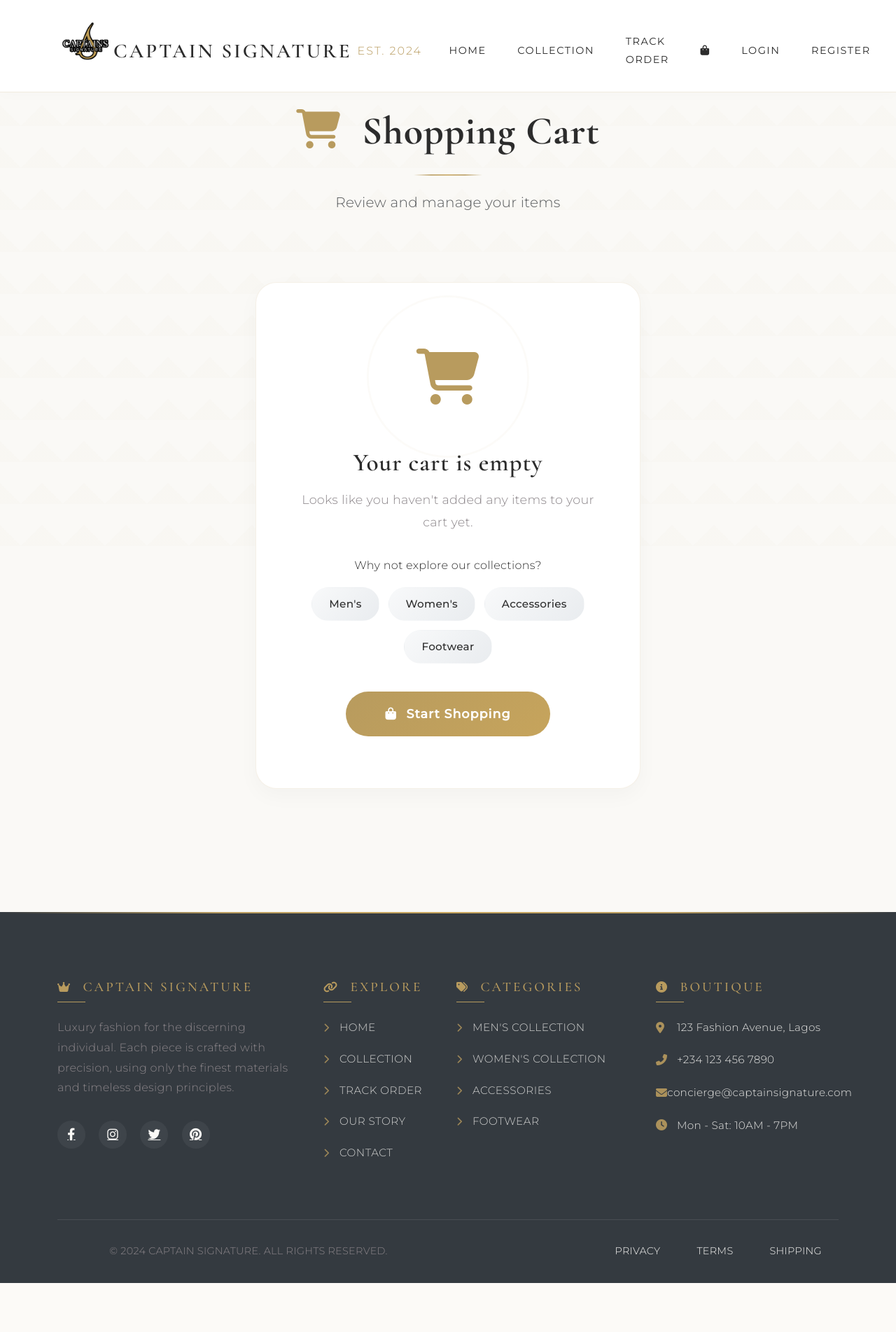
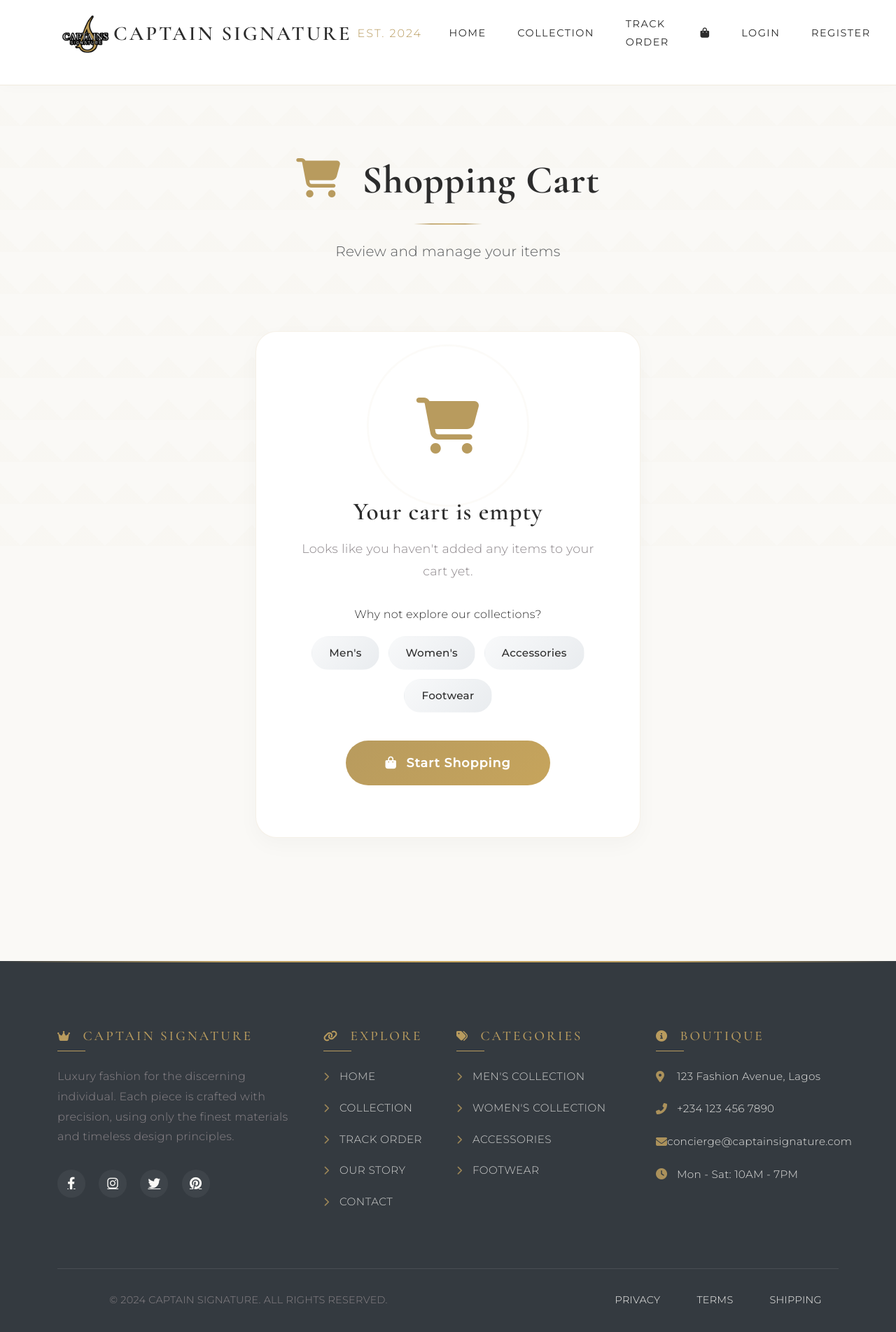
Before and after one commit to awwalu253-ctrl/captain-signature, a Flask app: page /cart in a window 1280 px wide. Shown: the whole page at 70% size. Before the commit the page ends 1833 px from the top, so only its background shows below. Run offline with Flask 3, Linux system fonts and the light colour scheme.

Commit message:
Body adjustment

```diff
--- a/templates/admin/settings.html
+++ b/templates/admin/settings.html
@@ -238,6 +238,10 @@
     --gold: #D4AF37;
     --light-gold: #F0E68C;
     --dark-gold: #B8860B;
+}
+
+body{
+    margin-top: 90px;
 }
 
 /* Gold Text */
--- a/templates/admin_orders.html
+++ b/templates/admin_orders.html
@@ -230,6 +230,10 @@
     --gray-700: #495057;
     --gray-800: #343a40;
     --gray-900: #212529;
+}
+
+body{
+    margin-top: 80px;
 }
 
 /* Main Container */
--- a/templates/admin_products.html
+++ b/templates/admin_products.html
@@ -147,6 +147,10 @@
 </div>
 
 <style>
+
+body{
+    margin-top: 55px;
+}
 /* Page Title */
 .page-title {
     font-family: 'Playfair Display', serif;
--- a/templates/base.html
+++ b/templates/base.html
@@ -119,6 +119,7 @@
             left: 0;
             right: 0;
             width: 100%;
+            margin-top: -40px;
             z-index: 1030;
             box-shadow: 0 2px 20px rgba(0, 0, 0, 0.02);
         }
@@ -586,6 +587,10 @@
                 overflow-y: auto;
             }
 
+            .navbar{
+
+            }
+
             .navbar-nav {
                 align-items: flex-start;
                 width: 100%;
@@ -811,7 +816,7 @@
     <!-- Fixed Navigation -->
     <nav class="navbar navbar-expand-lg" id="mainNav">
         <div class="container">
-            <img src="{{ url_for('static', filename='images/logo.png') }}" style=" width: 80px; margin-top: -30px;" alt="Captain Signature Logo">
+            <img class="logo" src="{{ url_for('static', filename='images/logo.png') }}" style=" width: 80px; " alt="Captain Signature Logo">
             <a class="navbar-brand" href="{{ url_for('index') }}">
                 </i> CAPTAIN SIGNATURE <span>EST. 2024</span>
             </a>
--- a/templates/cart.html
+++ b/templates/cart.html
@@ -288,6 +288,10 @@
 </div>
 
 <style>
+
+    body{
+        margin-top: 70px;
+    }
 /* Cart Page Styles - Refined for Fixed Header */
 .cart-page {
     min-height: 60vh;
--- a/templates/dashboard/admin.html
+++ b/templates/dashboard/admin.html
@@ -360,6 +360,10 @@
     --gold-soft: rgba(212, 175, 55, 0.1);
     --dark: #1a1a1a;
     --dark-soft: rgba(0, 0, 0, 0.05);
+}
+
+body{
+    margin-top: 90px;
 }
 
 /* Welcome Card */
--- a/templates/login.html
+++ b/templates/login.html
@@ -145,6 +145,10 @@
         --shadow-md: 0 10px 30px rgba(184, 155, 94, 0.1);
         --shadow-lg: 0 20px 40px rgba(184, 155, 94, 0.15);
         --transition: all 0.3s cubic-bezier(0.165, 0.84, 0.44, 1);
+    }
+
+    body{
+        margin-top: 90px;
     }
 
     .login-wrapper {
--- a/templates/products.html
+++ b/templates/products.html
@@ -181,6 +181,10 @@
     --charcoal: #2C2C2C;
     --light-charcoal: #3A3A3A;
     --taupe: #8B8589;
+}
+
+body{
+    margin-top: 90px;
 }
 
 .product-card {
--- a/templates/signup.html
+++ b/templates/signup.html
@@ -170,6 +170,10 @@
         --light-charcoal: #3A3A3A;
         --shadow: 0 10px 30px rgba(0, 0, 0, 0.05);
         --gold-shadow: 0 15px 40px rgba(184, 155, 94, 0.15);
+    }
+
+    body{
+        margin-top: 90px;
     }
 
     .signup-card {
--- a/templates/track_order.html
+++ b/templates/track_order.html
@@ -125,6 +125,9 @@
 </div>
 
 <style>
+    body{
+        margin-top: 70px;
+    }
     /* Tracking Page Specific Styles */
     :root {
         --gold: #B89B5E;
```
